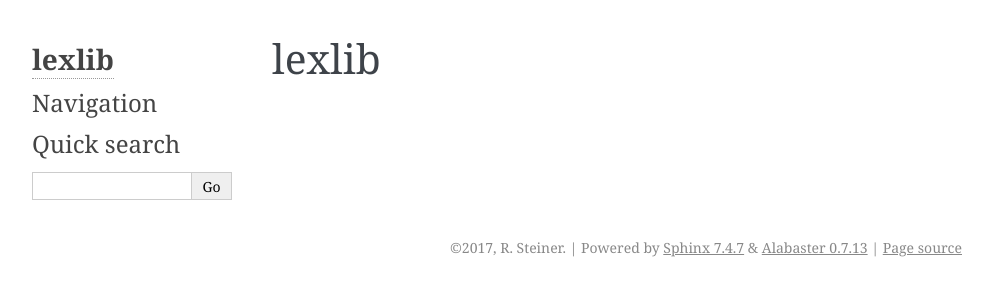
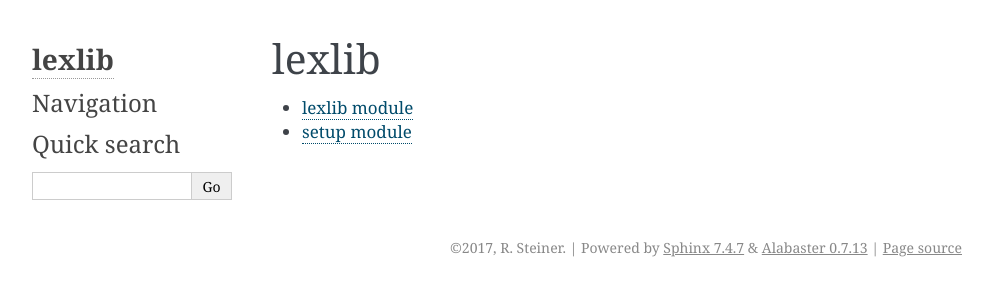
Before and after one commit to cranndarach/lexlib, a Sphinx documentation site: the page built from docs/modules.rst, in a window 1280 px wide. Shown: the top 300 px of the page, without its empty margins (148-1140 px from the left). Built offline with Sphinx 7.4.7, drawn with Linux system fonts in a browser that asks for light colours; part of the change alters nothing that is shown.

Commit message:
Update docs?

```diff
--- a/docs/conf.py
+++ b/docs/conf.py
@@ -57,9 +57,9 @@ author = 'R. Steiner'
 # built documents.
 #
 # The short X.Y version.
-version = '2.0.0'
+version = '2.1.0'
 # The full version, including alpha/beta/rc tags.
-release = '2.0.0'
+release = '2.1.0'
 
 # The language for content autogenerated by Sphinx. Refer to documentation
 # for a list of supported languages.
--- a/docs/modules.rst
+++ b/docs/modules.rst
@@ -3,3 +3,6 @@ lexlib
 
 .. toctree::
    :maxdepth: 4
+
+   lexlib
+   setup
```
Also changed, not shown: 13 other files.
